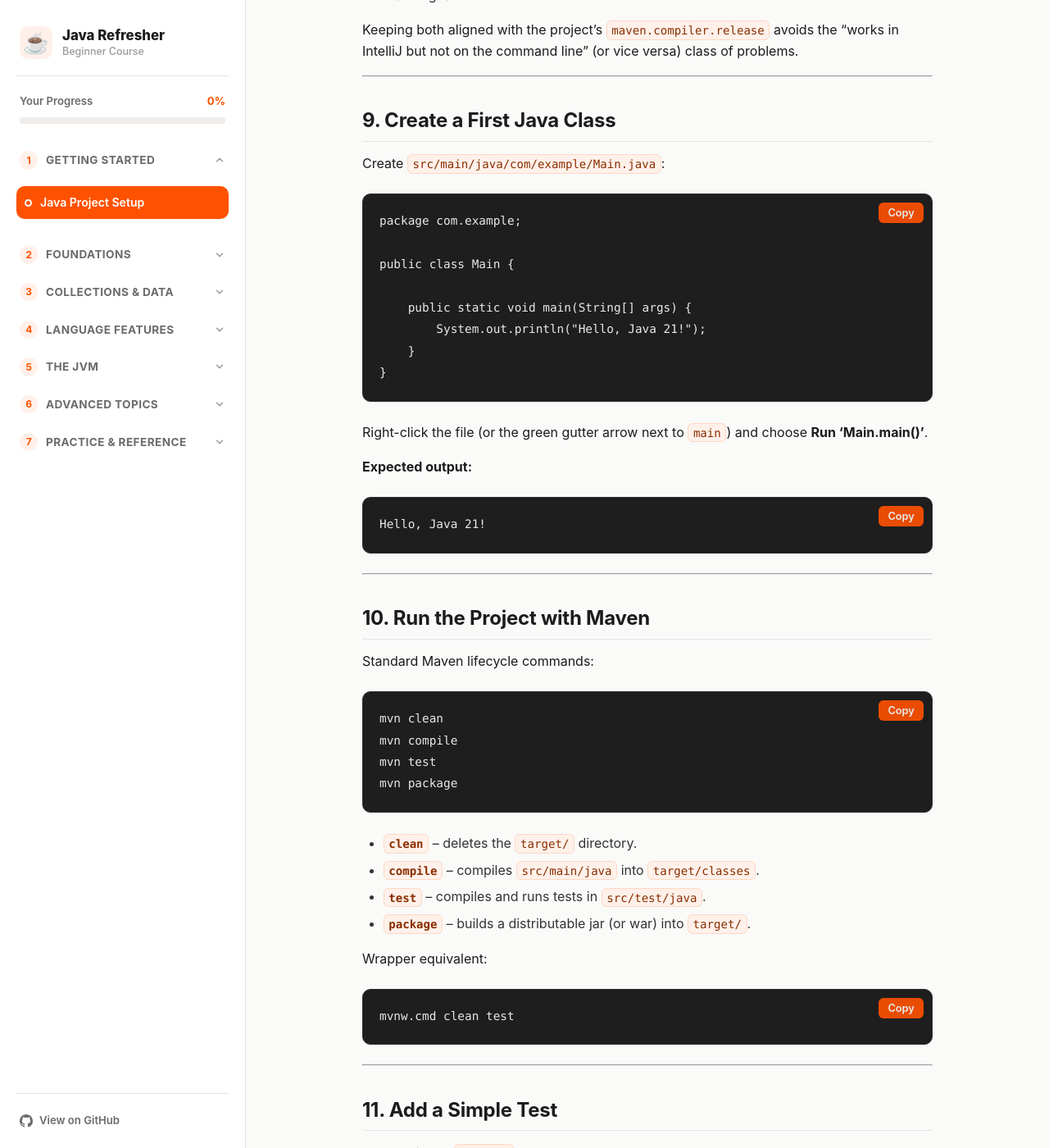
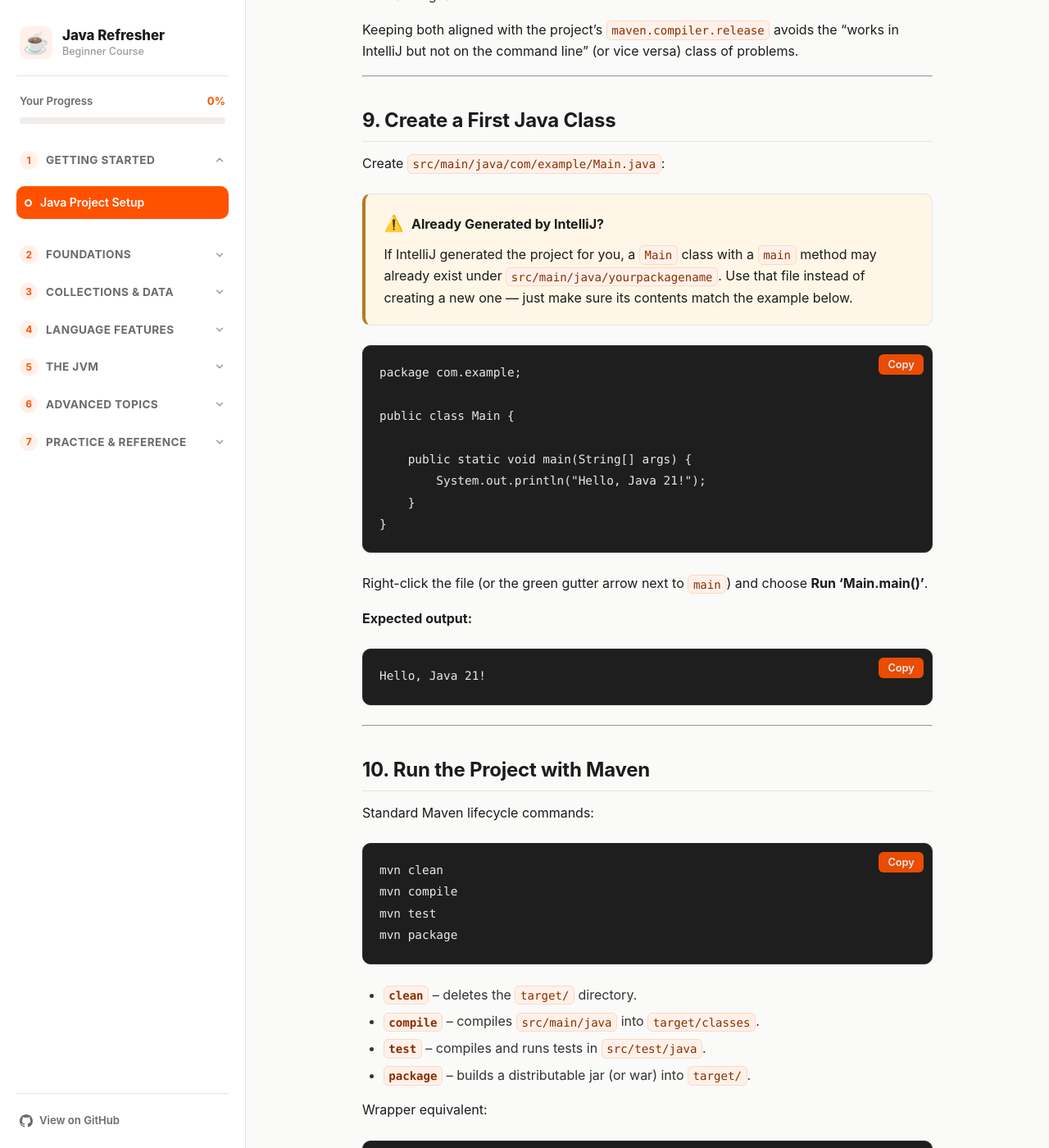
Before and after one commit to tmassart873/JAVA_TRAINING, a Jekyll site: the page built from docs/00-java-project-setup.md, in a window 1280 px wide and 1400 px high, scrolled down 6662 px. Shown: the whole window at 82% size. Built offline with Jekyll 4.4.1, drawn with Linux system fonts in a browser that asks for light colours.

Commit message:
Add some clearer text + fix checklist

````diff
--- a/assets/css/style.css
+++ b/assets/css/style.css
@@ -654,6 +654,27 @@ li {
 .toc ul { list-style: none; padding-left: 0; }
 .toc li { margin: 0.3em 0; }
 
+/* Interactive checklist */
+.checklist { list-style: none; padding-left: 0; }
+.checklist li { margin: 0.3em 0; }
+.checklist label {
+  display: flex;
+  align-items: center;
+  gap: 0.6em;
+  cursor: pointer;
+}
+.checklist input[type="checkbox"] {
+  width: 1.1em;
+  height: 1.1em;
+  flex-shrink: 0;
+  accent-color: var(--color-primary);
+  cursor: pointer;
+}
+.checklist li.is-checked label {
+  color: var(--color-text-secondary);
+  text-decoration: line-through;
+}
+
 /* Exercise section */
 .exercise {
   background: var(--color-surface);
--- a/assets/js/navigation.js
+++ b/assets/js/navigation.js
@@ -271,6 +271,40 @@
     });
   }
 
+  function initChecklists() {
+    document.querySelectorAll('.checklist[data-checklist-id]').forEach(function (list) {
+      var storageKey = 'javaRefresherChecklist:' + list.getAttribute('data-checklist-id');
+      var checked = [];
+      try {
+        var raw = localStorage.getItem(storageKey);
+        var parsed = raw ? JSON.parse(raw) : [];
+        if (Array.isArray(parsed)) checked = parsed;
+      } catch (e) { checked = []; }
+
+      function save() {
+        try { localStorage.setItem(storageKey, JSON.stringify(checked)); } catch (e) { /* ignore */ }
+      }
+
+      list.querySelectorAll('input[type="checkbox"][data-check-id]').forEach(function (box) {
+        var id = box.getAttribute('data-check-id');
+        var isChecked = checked.indexOf(id) !== -1;
+        box.checked = isChecked;
+        box.closest('li').classList.toggle('is-checked', isChecked);
+
+        box.addEventListener('change', function () {
+          var idx = checked.indexOf(id);
+          if (box.checked && idx === -1) {
+            checked.push(id);
+          } else if (!box.checked && idx !== -1) {
+            checked.splice(idx, 1);
+          }
+          box.closest('li').classList.toggle('is-checked', box.checked);
+          save();
+        });
+      });
+    });
+  }
+
   function initSmoothAnchors() {
     document.querySelectorAll('a[href^="#"]').forEach(function (anchor) {
       anchor.addEventListener('click', function (e) {
@@ -291,6 +325,7 @@
     initMarkComplete();
     updateProgressUI();
     initQuizzes();
+    initChecklists();
     initCodeCopyButtons();
     initSmoothAnchors();
   });
--- a/docs/00-java-project-setup.md
+++ b/docs/00-java-project-setup.md
@@ -246,6 +246,12 @@ Keeping both aligned with the project's `maven.compiler.release` avoids the "wor
 
 Create `src/main/java/com/example/Main.java`:
 
+<div class="callout warning" markdown="1">
+<div class="callout-title"><span>⚠️</span>Already Generated by IntelliJ?</div>
+
+If IntelliJ generated the project for you, a `Main` class with a `main` method may already exist under `src/main/java/yourpackagename`. Use that file instead of creating a new one — just make sure its contents match the example below.
+</div>
+
 ```java
 package com.example;
 
@@ -371,17 +377,19 @@ Open the **Maven** tool window and click **Reload All Maven Projects** to force
 <div class="toc" markdown="1">
 ### Before You Start the Course
 
-- [ ] JDK 21 installed
-- [ ] `java -version` shows Java 21
-- [ ] IntelliJ IDEA uses JDK 21
-- [ ] Maven project created
-- [ ] `pom.xml` configured for Java 21
-- [ ] Maven uses Java 21 (`mvn --version`)
-- [ ] Maven Wrapper configured
-- [ ] Project compiles successfully
-- [ ] Tests run successfully
-- [ ] Git repository initialized
-- [ ] `.gitignore` configured
+<ul class="checklist" data-checklist-id="java-project-setup">
+<li><label><input type="checkbox" data-check-id="jdk-installed"> JDK 21 installed</label></li>
+<li><label><input type="checkbox" data-check-id="java-version"> <code>java -version</code> shows Java 21</label></li>
+<li><label><input type="checkbox" data-check-id="intellij-jdk"> IntelliJ IDEA uses JDK 21</label></li>
+<li><label><input type="checkbox" data-check-id="maven-project"> Maven project created</label></li>
+<li><label><input type="checkbox" data-check-id="pom-configured"> <code>pom.xml</code> configured for Java 21</label></li>
+<li><label><input type="checkbox" data-check-id="maven-java-version"> Maven uses Java 21 (<code>mvn --version</code>)</label></li>
+<li><label><input type="checkbox" data-check-id="maven-wrapper"> Maven Wrapper configured</label></li>
+<li><label><input type="checkbox" data-check-id="compiles"> Project compiles successfully</label></li>
+<li><label><input type="checkbox" data-check-id="tests-run"> Tests run successfully</label></li>
+<li><label><input type="checkbox" data-check-id="git-init"> Git repository initialized</label></li>
+<li><label><input type="checkbox" data-check-id="gitignore"> <code>.gitignore</code> configured</label></li>
+</ul>
 </div>
 
 You now have a working Java 21 Maven project in IntelliJ IDEA — you're ready to start with [Java Fundamentals](../01-java-fundamentals/).
````
